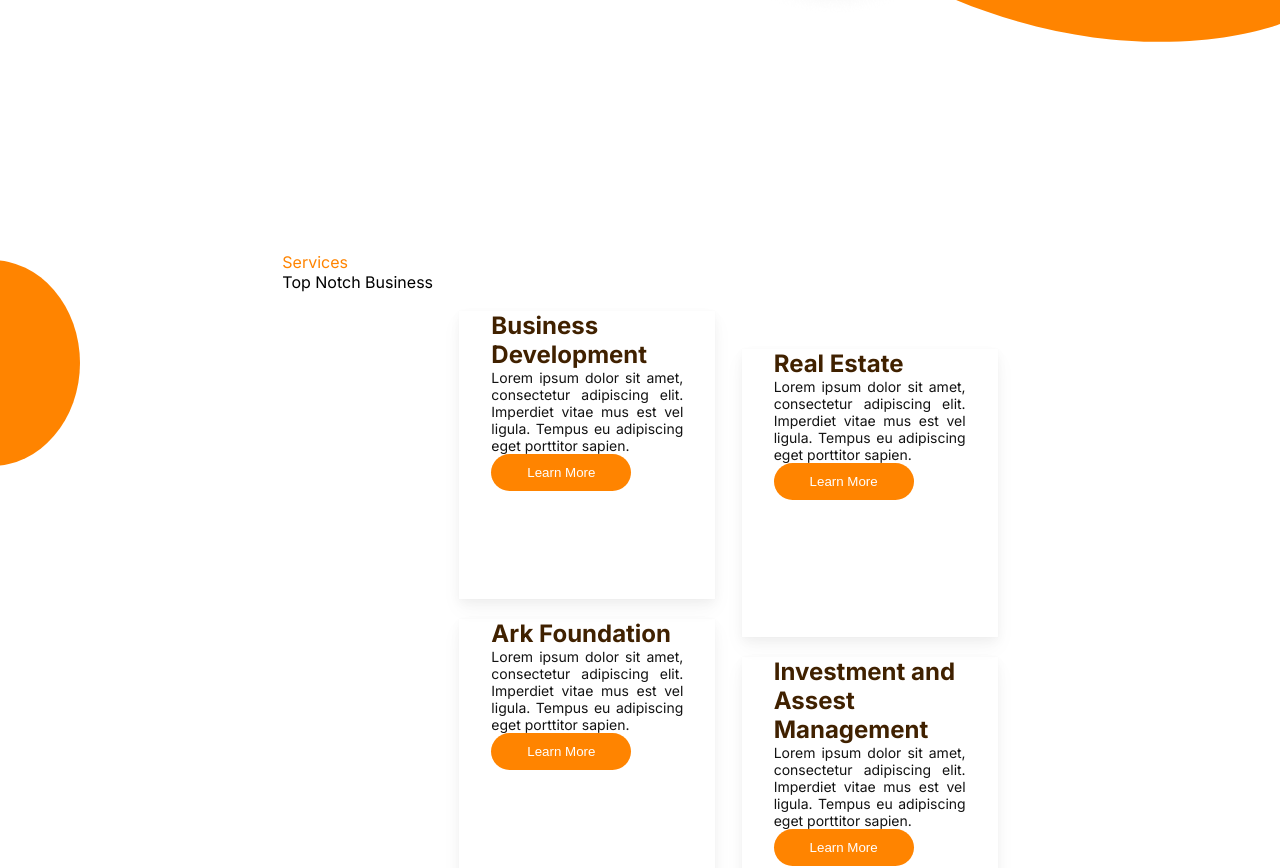
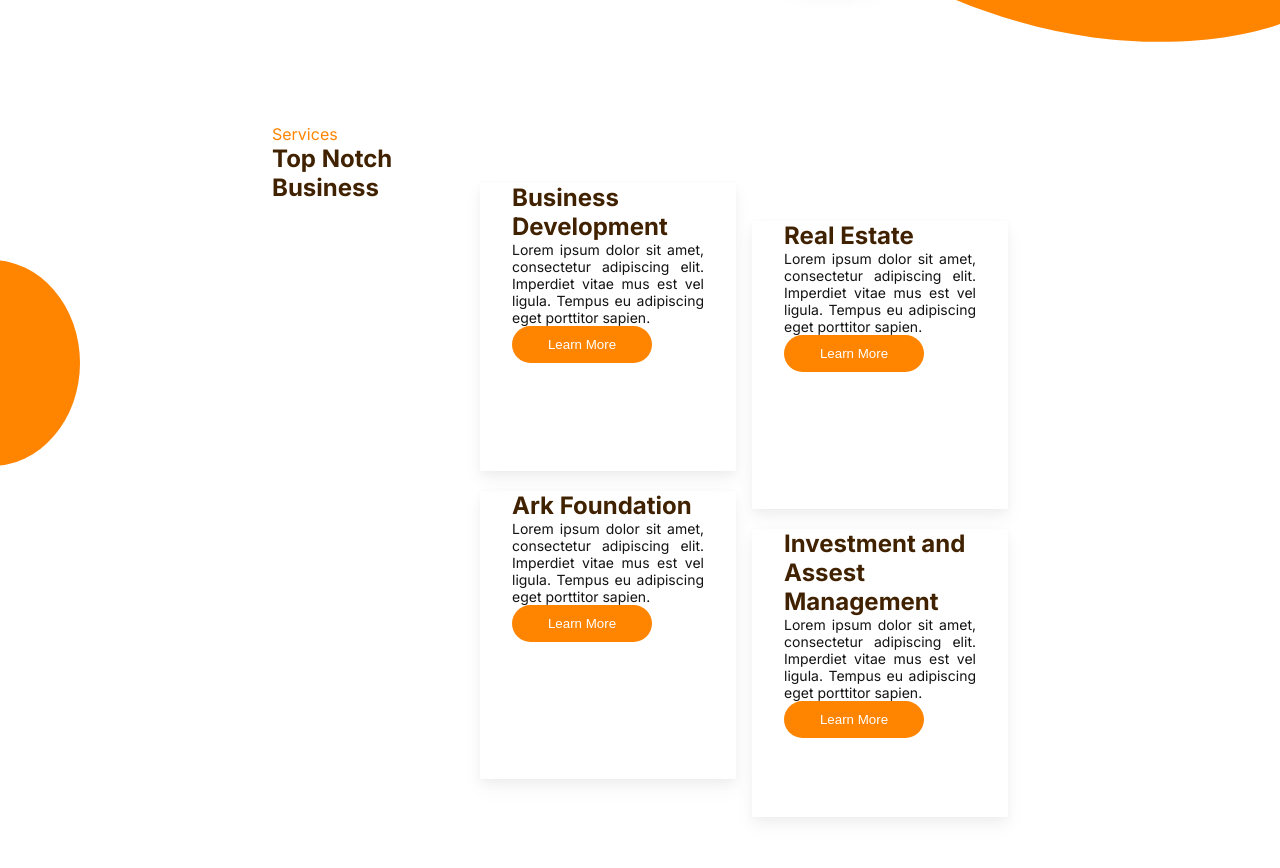
Before and after one commit to Bolurx07/Ark-Project-Using-React, a React (Create React App) app: page / in a window 1280 px wide. Shown: the part 540-1408 px from the top of the page. Built offline with nearby package versions, Linux system fonts and the light colour scheme.

Commit message:
Creating a new component for the qualitycard

```diff
--- a/src/Components/Servicecard/Servicecard.css
+++ b/src/Components/Servicecard/Servicecard.css
@@ -37,3 +37,7 @@
     color: black;
     font-weight: bold;
 }
+
+@media screen and (max-width: 400px) {
+
+}
--- a/src/Pages/Homepage/Homepage.jsx
+++ b/src/Pages/Homepage/Homepage.jsx
@@ -1,5 +1,4 @@
 import React from "react";
-// import "./Homepage.css";
 import homePageStyle from "./Homepage.module.css"
 import logo from "../../Assets/logo.png";
 import backgroundpic from "../../Assets/background-pic.svg";
--- a/src/Pages/Homepage/Homepage.module.css
+++ b/src/Pages/Homepage/Homepage.module.css
@@ -133,7 +133,7 @@
         padding-right: 14%;
     }
     .servicecontainer{
-        margin-top: 15%;
+        margin-top: 5%;
         display: flex;
         justify-content: space-evenly;
         padding: 0 20%;
@@ -146,6 +146,13 @@
     .servicecontainer3{
         display: block;
         padding: 10% 0;
+    }
+    .serviceheading{
+        font-weight: 700;
+        font-size: 24px;
+        line-height: 29px;
+        color: #402100;
+        width: 12rem;
     }
     #service{
         font-size: 1rem;
```
Also changed, not shown: src/Components/Qualitycard/Qualitycard.css (added), src/Components/Qualitycard/Qualitycard.jsx (added).
